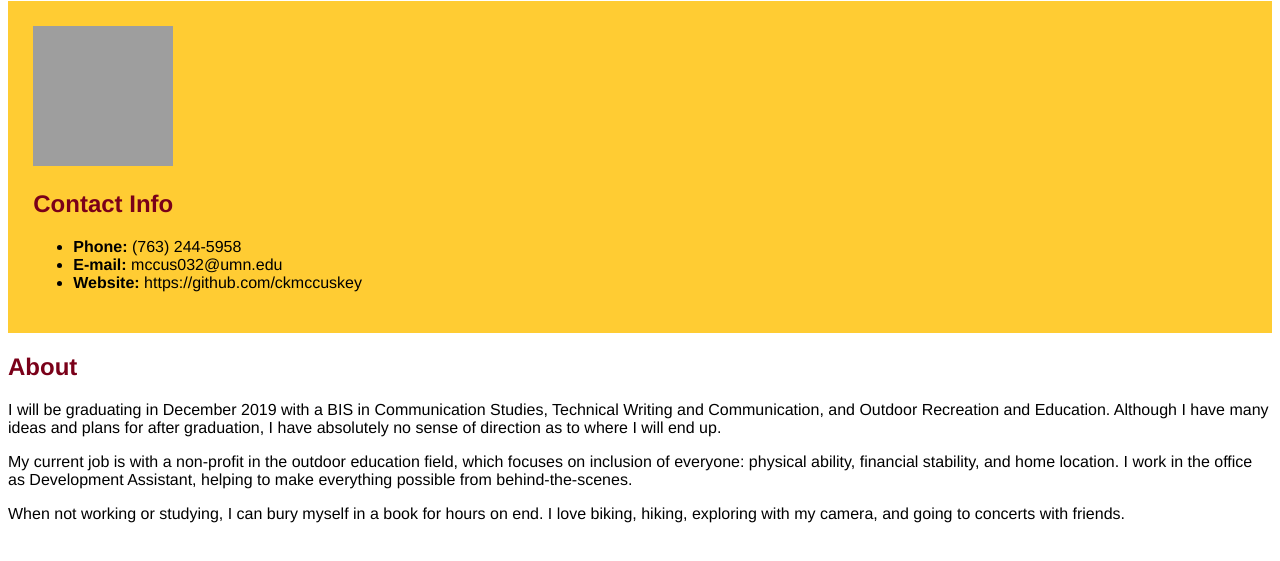
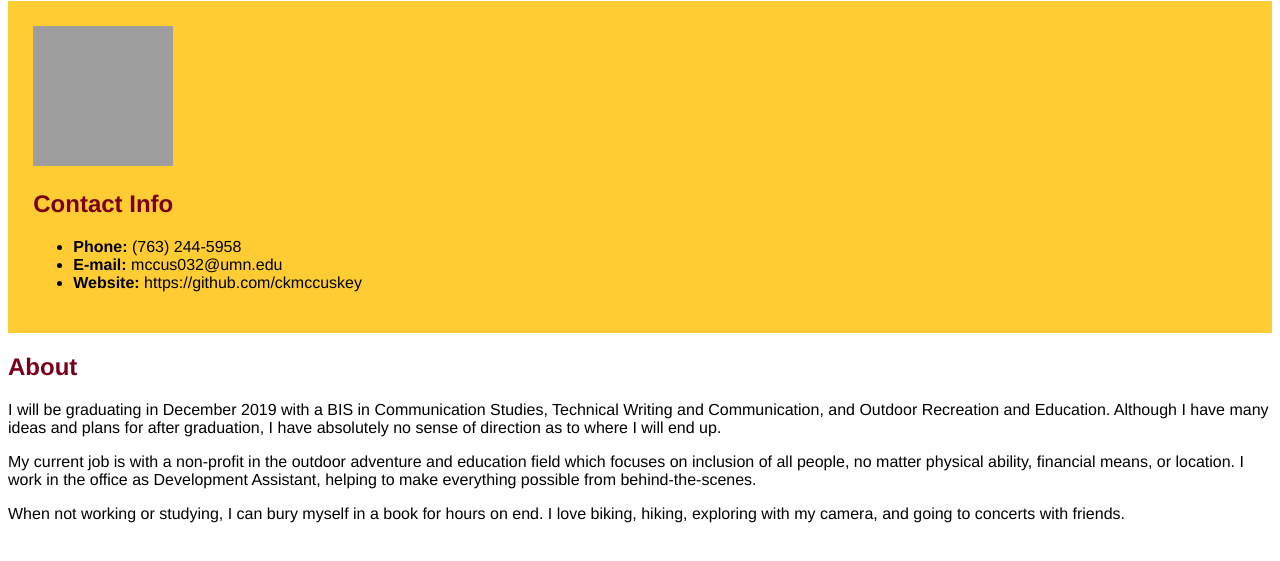
Before and after one commit to ckmccuskey/Template_Website, a plain HTML site: page index.html in a window 1280 px wide. Shown: the part 79-640 px from the top of the page. Drawn offline with Linux system fonts and the light colour scheme; grey boxes are pictures that could not be loaded.

Commit message:
Updated icon and "about" description

```diff
--- a/index.html
+++ b/index.html
@@ -1,5 +1,6 @@
 <!doctype html>
 <head>
+  <link rel="icon" href="copyright.png">
   <title>Colleen McCuskey</title>
   <link rel="stylesheet" type="text/css" href="styles.css">
 </head>
@@ -21,7 +22,7 @@
 
 <p>I will be graduating in December 2019 with a BIS in Communication Studies, Technical Writing and Communication, and Outdoor Recreation and Education. Although I have many ideas and plans for after graduation, I have absolutely no sense of direction as to where I will end up.
 </p>
-<p>My current job is with a non-profit in the outdoor education field, which focuses on inclusion of everyone: physical ability, financial stability, and home location.  I work in the office as Development Assistant, helping to make everything possible from behind-the-scenes.
+<p>My current job is with a non-profit in the outdoor adventure and education field which focuses on inclusion of all people, no matter physical ability, financial means, or location.  I work in the office as Development Assistant, helping to make everything possible from behind-the-scenes.
 </p>
 <p>When not working or studying, I can bury myself in a book for hours on end.  I love biking, hiking, exploring with my camera, and going to concerts with friends.
 </p>
```
Also changed, not shown: copyright.png (added).
